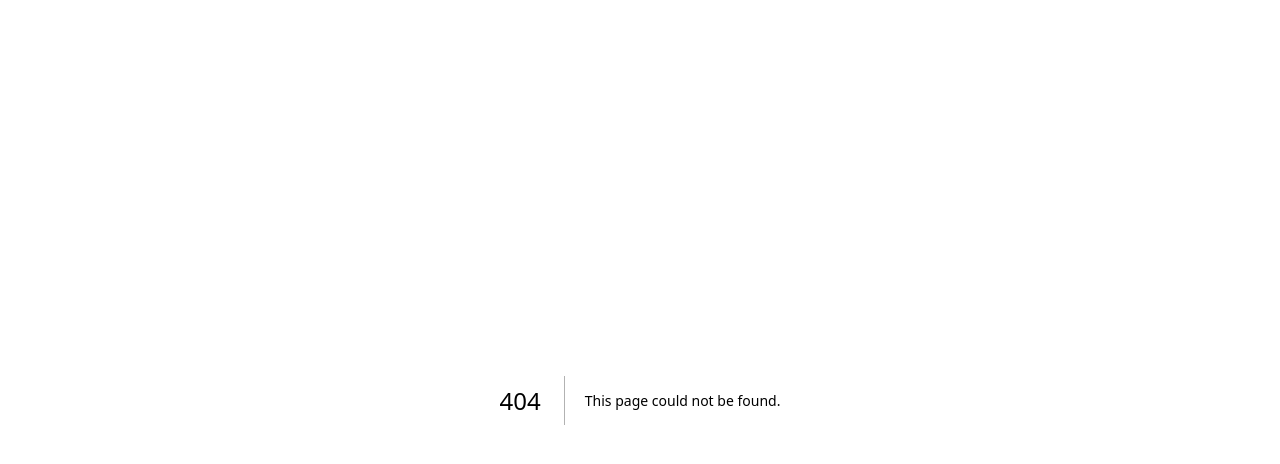
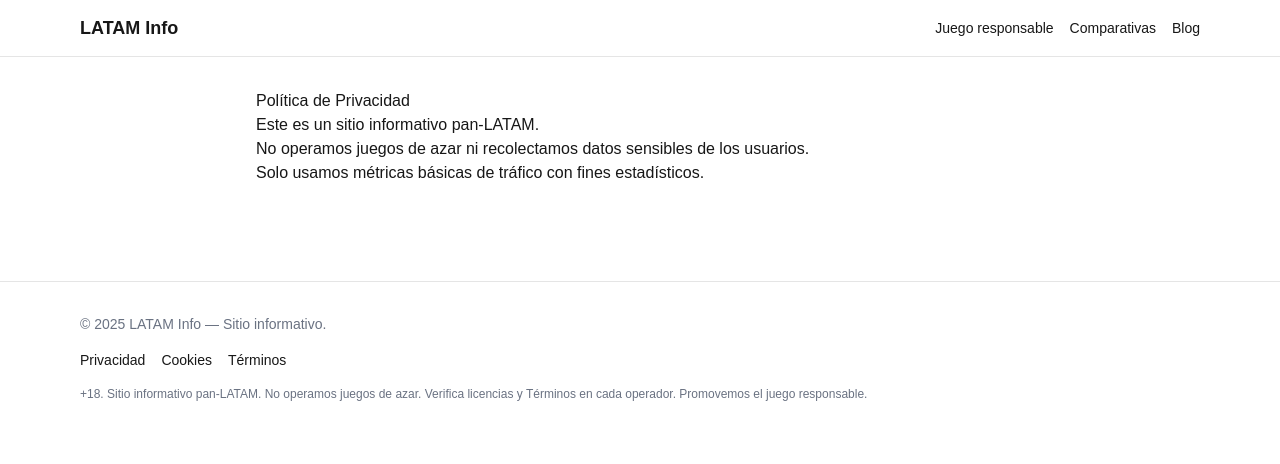
Before and after one commit to Edu2610/front_project_compa, a Next.js app: page /legales/privacidad in a window 1280 px wide. Before the commit this address had no page. Shown: the top 464 px of the page. Built offline with nearby package versions, Linux system fonts and the light colour scheme.

Commit message:
add legals pages v1.0

```diff
--- /dev/null
+++ b/src/app/(marketing)/legales/privacidad/page.js
@@ -0,0 +1,11 @@
+import Privacidad from "@/content/legales/privacidad.mdx";
+
+export const metadata = { title: "Privacidad | LATAM Info" };
+
+export default function Page() {
+  return (
+    <main className="prose dark:prose-invert max-w-3xl mx-auto">
+      <Privacidad />
+    </main>
+  );
+}
--- a/src/app/layout.js
+++ b/src/app/layout.js
@@ -1,28 +1,20 @@
-import { Geist, Geist_Mono } from "next/font/google";
 import "./globals.css";
-
-const geistSans = Geist({
-  variable: "--font-geist-sans",
-  subsets: ["latin"],
-});
-
-const geistMono = Geist_Mono({
-  variable: "--font-geist-mono",
-  subsets: ["latin"],
-});
+import Header from "@/components/Header";
+import Footer from "@/components/Footer";
 
 export const metadata = {
-  title: "Create Next App",
-  description: "Generated by create next app",
+  title: "LATAM Info — Juegos y responsabilidad",
+  description:
+    "Portal informativo pan-LATAM: guías técnicas, responsabilidad y comparativas.",
 };
 
 export default function RootLayout({ children }) {
   return (
-    <html lang="en">
-      <body
-        className={`${geistSans.variable} ${geistMono.variable} antialiased`}
-      >
-        {children}
+    <html lang="es">
+      <body className="bg-white text-gray-900 dark:bg-gray-950 dark:text-gray-100">
+        <Header />
+        <main className="max-w-6xl mx-auto px-4 py-8">{children}</main>
+        <Footer />
       </body>
     </html>
   );
--- /dev/null
+++ b/src/components/Footer.jsx
@@ -0,0 +1,20 @@
+import LegalDisclaimer from "./LegalDisclaimer";
+import Link from "next/link";
+
+export default function Footer() {
+  return (
+    <footer className="mt-16 border-t border-black/10 dark:border-white/10 py-8 text-sm">
+      <div className="max-w-6xl mx-auto px-4">
+        <div className="text-gray-500">
+          © {new Date().getFullYear()} LATAM Info — Sitio informativo.
+        </div>
+        <div className="mt-4 flex gap-4">
+          <Link href="/legales/privacidad">Privacidad</Link>
+          <Link href="/legales/cookies">Cookies</Link>
+          <Link href="/legales/terminos">Términos</Link>
+        </div>
+        <LegalDisclaimer />
+      </div>
+    </footer>
+  );
+}
--- /dev/null
+++ b/src/components/Header.jsx
@@ -0,0 +1,18 @@
+import Link from "next/link";
+
+export default function Header() {
+  return (
+    <header className="border-b border-black/10 dark:border-white/10 bg-white/50 dark:bg-gray-950/50 backdrop-blur sticky top-0 z-50">
+      <div className="max-w-6xl mx-auto px-4 h-14 flex items-center justify-between">
+        <Link href="/" className="font-semibold text-lg">
+          LATAM Info
+        </Link>
+        <nav className="text-sm flex gap-4">
+          <Link href="/juego-responsable">Juego responsable</Link>
+          <Link href="/comparativas/operadores">Comparativas</Link>
+          <Link href="/blog">Blog</Link>
+        </nav>
+      </div>
+    </header>
+  );
+}
--- /dev/null
+++ b/src/components/LegalDisclaimer.jsx
@@ -0,0 +1,8 @@
+export default function LegalDisclaimer() {
+  return (
+    <p className="mt-4 text-xs text-gray-500">
+      +18. Sitio informativo pan-LATAM. No operamos juegos de azar. Verifica
+      licencias y Términos en cada operador. Promovemos el juego responsable.
+    </p>
+  );
+}
--- /dev/null
+++ b/src/content/legales/cookies.mdx
@@ -0,0 +1,4 @@
+# Política de Cookies
+
+Este sitio puede utilizar cookies mínimas para analítica agregada.
+No usamos cookies para juego ni publicidad invasiva.
--- /dev/null
+++ b/src/content/legales/privacidad.mdx
@@ -0,0 +1,5 @@
+# Política de Privacidad
+
+Este es un sitio informativo pan-LATAM.
+No operamos juegos de azar ni recolectamos datos sensibles de los usuarios.
+Solo usamos métricas básicas de tráfico con fines estadísticos.
--- /dev/null
+++ b/src/content/legales/terminos.mdx
@@ -0,0 +1,5 @@
+# Términos y Condiciones
+
+El contenido aquí expuesto es informativo.
+Antes de participar en cualquier operador externo, revisa siempre licencias,
+Términos y Condiciones y recursos de juego responsable.
```
Also changed, not shown: src/app/(marketing)/legales/cookies/page.js (added), src/app/(marketing)/legales/terminos/page.js (added).
